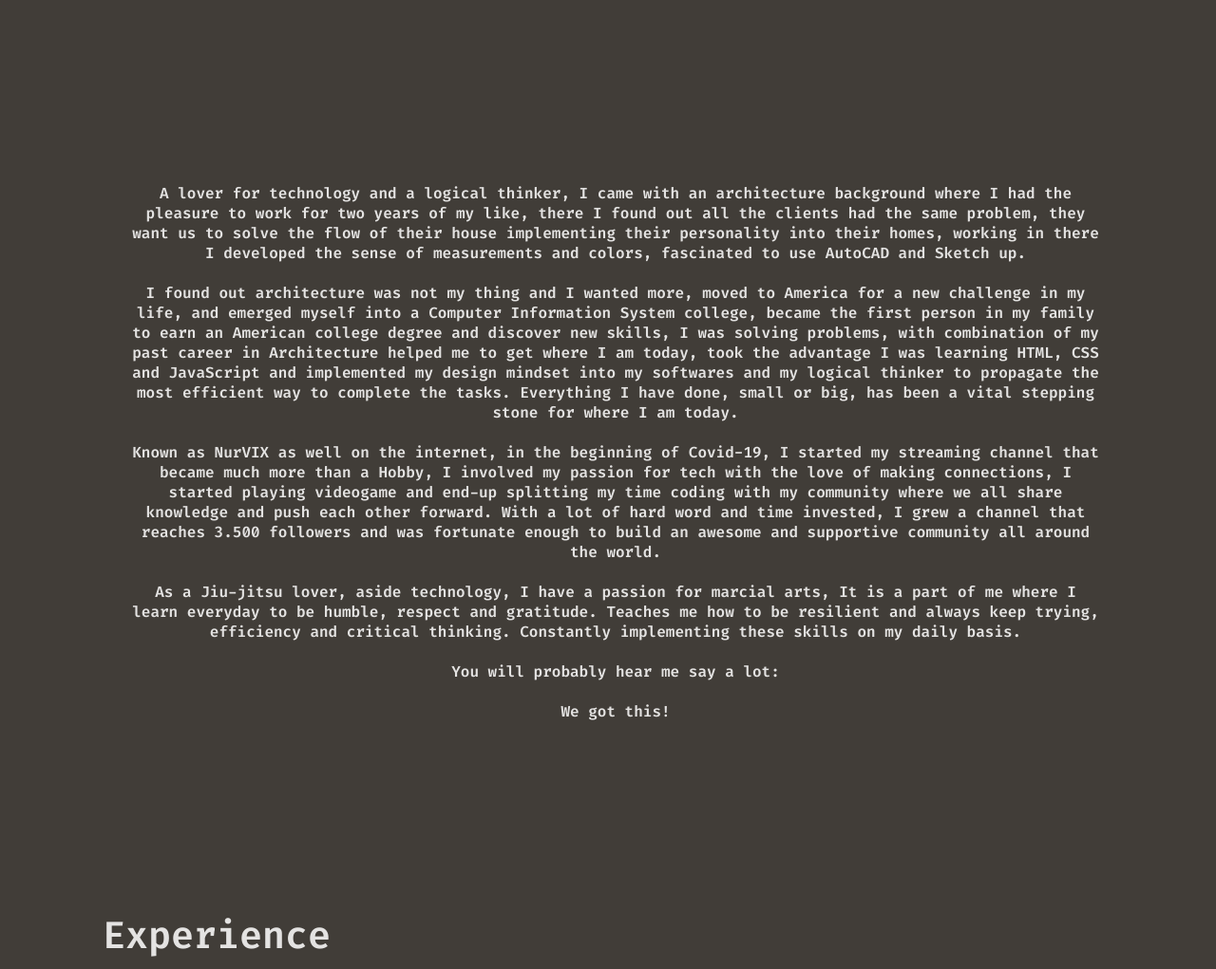
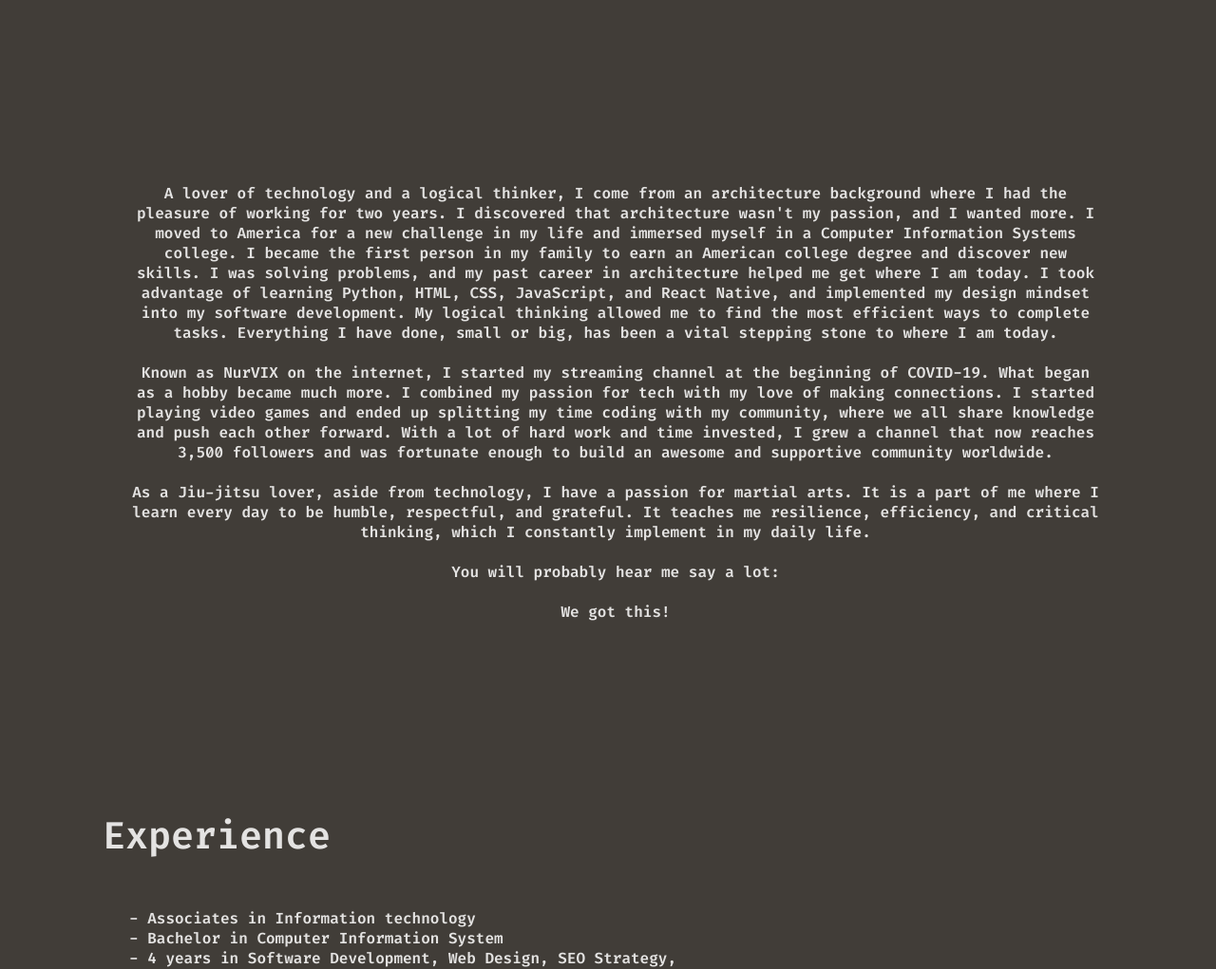
Before and after one commit to karinnarocha/karinna-portfolio, a Flask app: page /About in a window 1280 px wide. Shown: the part 913-1934 px from the top of the page at 95% size. Run offline with Flask 3, Linux system fonts and the light colour scheme.

Commit message:
fixing description

```diff
--- a/PORTIFOLIO/static/style.css
+++ b/PORTIFOLIO/static/style.css
@@ -389,7 +389,7 @@ textarea {
     display: flex;
     justify-content: left;
     font-size: 150px;
-    font-family: Great Vibes;
+    font-family:Great Vibes;
     padding-top: 10%;
     padding-bottom: 8%;
     padding-left: 15%;
--- a/PORTIFOLIO/templates/About.html
+++ b/PORTIFOLIO/templates/About.html
@@ -34,38 +34,32 @@
       Hi! My name is Karinna , I'm a problem solver but also a maker.
     </div>
     <div class="selfDescription">
-      A lover for technology and a logical thinker, I came with an architecture
-      background where I had the pleasure to work for two years of my like,
-      there I found out all the clients had the same problem, they want us to
-      solve the flow of their house implementing their personality into their
-      homes, working in there I developed the sense of measurements and colors,
-      fascinated to use AutoCAD and Sketch up.
+      A lover of technology and a logical thinker, I come from an architecture
+      background where I had the pleasure of working for two years. I discovered
+      that architecture wasn't my passion, and I wanted more. I moved to America
+      for a new challenge in my life and immersed myself in a Computer
+      Information Systems college. I became the first person in my family to
+      earn an American college degree and discover new skills. I was solving
+      problems, and my past career in architecture helped me get where I am
+      today. I took advantage of learning Python, HTML, CSS, JavaScript, and
+      React Native, and implemented my design mindset into my software
+      development. My logical thinking allowed me to find the most efficient
+      ways to complete tasks. Everything I have done, small or big, has been a
+      vital stepping stone to where I am today.
       <br /><br />
-      I found out architecture was not my thing and I wanted more, moved to
-      America for a new challenge in my life, and emerged myself into a Computer
-      Information System college, became the first person in my family to earn
-      an American college degree and discover new skills, I was solving
-      problems, with combination of my past career in Architecture helped me to
-      get where I am today, took the advantage I was learning HTML, CSS and
-      JavaScript and implemented my design mindset into my softwares and my
-      logical thinker to propagate the most efficient way to complete the tasks.
-      Everything I have done, small or big, has been a vital stepping stone for
-      where I am today.
+      Known as NurVIX on the internet, I started my streaming channel at the
+      beginning of COVID-19. What began as a hobby became much more. I combined
+      my passion for tech with my love of making connections. I started playing
+      video games and ended up splitting my time coding with my community, where
+      we all share knowledge and push each other forward. With a lot of hard
+      work and time invested, I grew a channel that now reaches 3,500 followers
+      and was fortunate enough to build an awesome and supportive community
+      worldwide.
       <br /><br />
-      Known as NurVIX as well on the internet, in the beginning of Covid-19, I
-      started my streaming channel that became much more than a Hobby, I
-      involved my passion for tech with the love of making connections, I
-      started playing videogame and end-up splitting my time coding with my
-      community where we all share knowledge and push each other forward. With a
-      lot of hard word and time invested, I grew a channel that reaches 3.500
-      followers and was fortunate enough to build an awesome and supportive
-      community all around the world.
-      <br /><br />
-      As a Jiu-jitsu lover, aside technology, I have a passion for marcial arts,
-      It is a part of me where I learn everyday to be humble, respect and
-      gratitude. Teaches me how to be resilient and always keep trying,
-      efficiency and critical thinking. Constantly implementing these skills on
-      my daily basis.
+      As a Jiu-jitsu lover, aside from technology, I have a passion for martial
+      arts. It is a part of me where I learn every day to be humble, respectful,
+      and grateful. It teaches me resilience, efficiency, and critical thinking,
+      which I constantly implement in my daily life.
       <br /><br />
       You will probably hear me say a lot:
       <br /><br />
--- a/PORTIFOLIO/templates/Contact.html
+++ b/PORTIFOLIO/templates/Contact.html
@@ -18,7 +18,7 @@
       </div>
       <div class="copyright">© | 2024</div>
     </div>
-    <div class="ContactTitle">Contact me:</div>
+    <div class="ContactTitle">Contact me!</div>
     <div class="ContactContent">The best way to get connected with me!</div>
     <div class="contactForm">
       <form action="{{ url_for('contactPage.contact') }}" method="POST">
```
Also changed, not shown: 1 other file.
